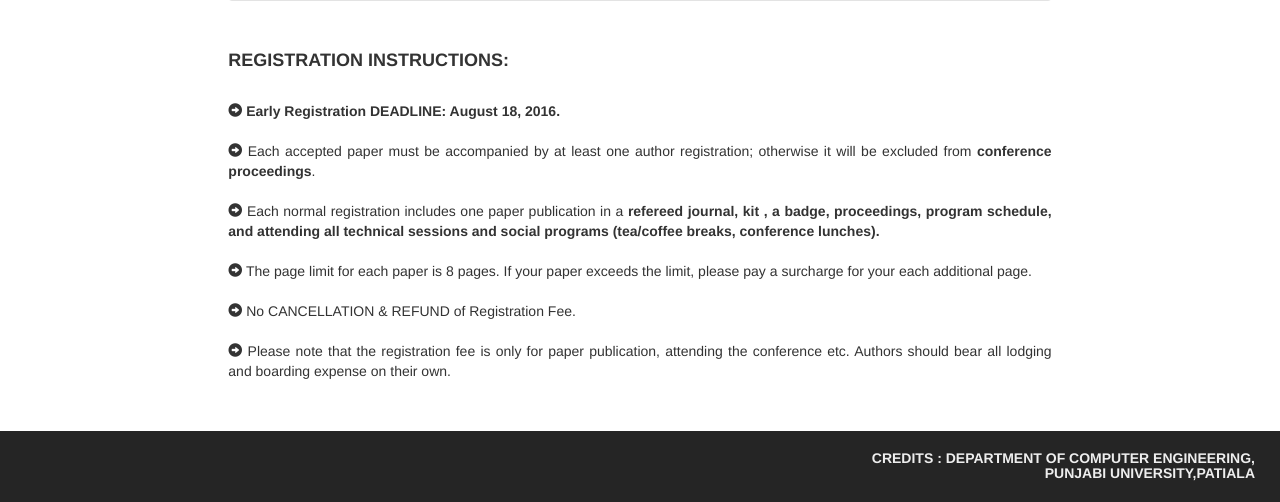
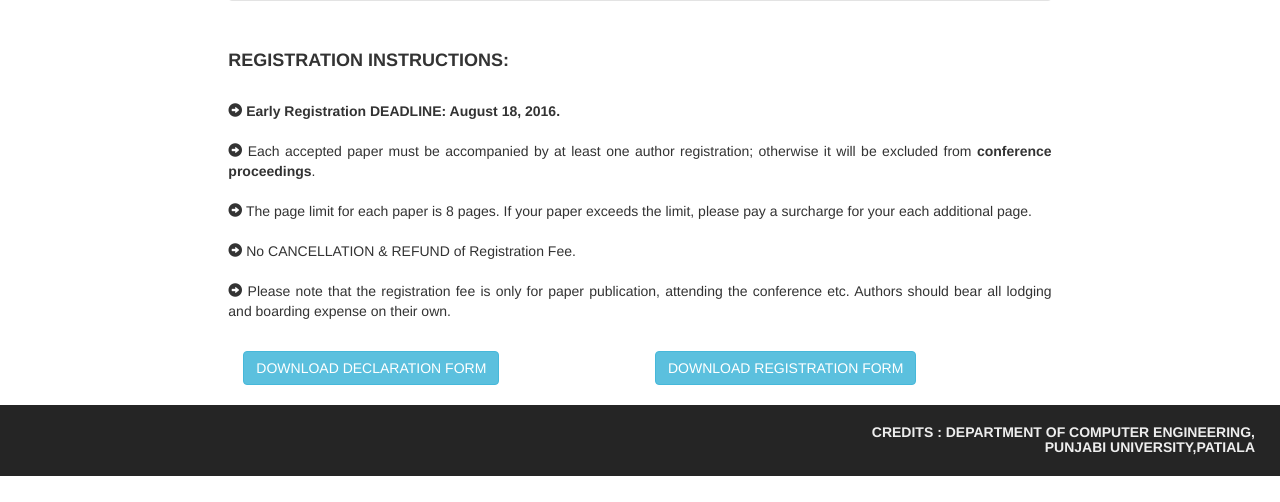
Before and after one commit to sarthak221995/ucoe, a Django app: page /icrtc/7/ in a window 1280 px wide. Shown: the part 783-1285 px from the top of the page. After the commit the page ends 1259 px from the top, so only its background shows below. Run offline with Django 3.2, Linux system fonts and the light colour scheme; some libraries are stand-ins or nearby versions; some web fonts are replaced.

Commit message:
icrtc reg links

```diff
--- a/highlights/templates/highlights/gta.html
+++ b/highlights/templates/highlights/gta.html
@@ -116,8 +116,8 @@ h2 { font-family: 'Metrophobic', Arial, serif; font-weight: 400; }</style>
             <div class="col-md-12">
                 <p align="justify"><span class="glyphicon glyphicon-circle-arrow-right" aria-hidden="true"></span>  Prospective authors are invited to submit original technical papers by the deadline August 2, 2016 for publication in the ICRTC-2016 Conference Proceedings.<br><br>
 
-<span class="glyphicon glyphicon-circle-arrow-right" aria-hidden="true"></span>  It is required that the manuscript follows the standard IEEE camera-ready format (IEEE standard format, double column, 10-point font).   Submissions must include title, author and affiliation with email address, abstract and keywords. The IEEE templates in Microsoft Word and LaTeX format can be found at:
-http://www.ieee.org/conferences_events/conferences/publishing/templates.html. All submissions should be written in English with a maximum paper length of Eight (8) printed pages including figures. Only PDF and DOC files will be accepted for the review process.
+<span class="glyphicon glyphicon-circle-arrow-right" aria-hidden="true"></span>  It is required that the manuscript follows the standard IEEE camera-ready format (IEEE standard format, double column, 10-point font).   Submissions must include title, author and affiliation with email address, abstract and keywords. <!-- The IEEE templates in Microsoft Word and LaTeX format can be found at:
+http://www.ieee.org/conferences_events/conferences/publishing/templates.html. --> All submissions should be written in English with a maximum paper length of Eight (8) printed pages including figures. Only PDF and DOC files will be accepted for the review process.
 
 <br><br>
 <span class="glyphicon glyphicon-circle-arrow-right" aria-hidden="true"></span>  All papers will be subjected to peer review by the Technical Program Committee. The Technical Program Committee reserves the right to determine whether a submitted paper is accepted for publication or not. All accepted papers and posters will be published in the proceedings. <br>
--- a/highlights/templates/highlights/reg.html
+++ b/highlights/templates/highlights/reg.html
@@ -148,11 +148,18 @@ h2 { font-family: 'Metrophobic', Arial, serif; font-weight: 400; }</style>
                 <h4><b>REGISTRATION INSTRUCTIONS: </b></h4><br>
                 <p align="justify">  <b><span class="glyphicon glyphicon-circle-arrow-right" aria-hidden="true"></span> Early Registration DEADLINE: August 18, 2016.</b><br><br>
 <span class="glyphicon glyphicon-circle-arrow-right" aria-hidden="true"></span> Each accepted paper must be accompanied by at least one author registration; otherwise it will be excluded from <b>conference proceedings</b>.<br><br>
-<span class="glyphicon glyphicon-circle-arrow-right" aria-hidden="true"></span> Each normal registration includes one paper publication in a <b>refereed journal, kit , a badge, proceedings, program schedule, and attending all technical sessions and social programs (tea/coffee breaks, conference lunches).</b> <br><br>
+<!-- <span class="glyphicon glyphicon-circle-arrow-right" aria-hidden="true"></span> Each normal registration includes one paper publication in a <b>refereed journal, kit , a badge, proceedings, program schedule, and attending all technical sessions and social programs (tea/coffee breaks, conference lunches).</b> <br><br> -->
 <span class="glyphicon glyphicon-circle-arrow-right" aria-hidden="true"></span> The page limit for each paper is 8 pages. If your paper exceeds the limit, please pay a surcharge for your each additional page. <br><br>
 <span class="glyphicon glyphicon-circle-arrow-right" aria-hidden="true"></span> No CANCELLATION & REFUND of Registration Fee.<br><br>
 <span class="glyphicon glyphicon-circle-arrow-right" aria-hidden="true"></span> Please note that the registration fee is only for paper publication, attending the conference etc. Authors should bear all lodging and boarding expense on their own. <br><br>
 </p>
+
+
+ <div class="col-md-6">
+<a href="http://www.csepup.ac.in/media/uploads/ICRTC_copyright_form.docx" class="btn btn-info" role="button">DOWNLOAD DECLARATION FORM</a></div>
+
+ <div class="col-md-6">
+<a href="http://www.csepup.ac.in/media/uploads/icrtc_registration_form_1.docx" class="btn btn-info" role="button">DOWNLOAD REGISTRATION FORM</a></div>
 
  </div>
 
```
Also changed, not shown: highlights/templates/highlights/comitte.html (+8 -8 lines).
